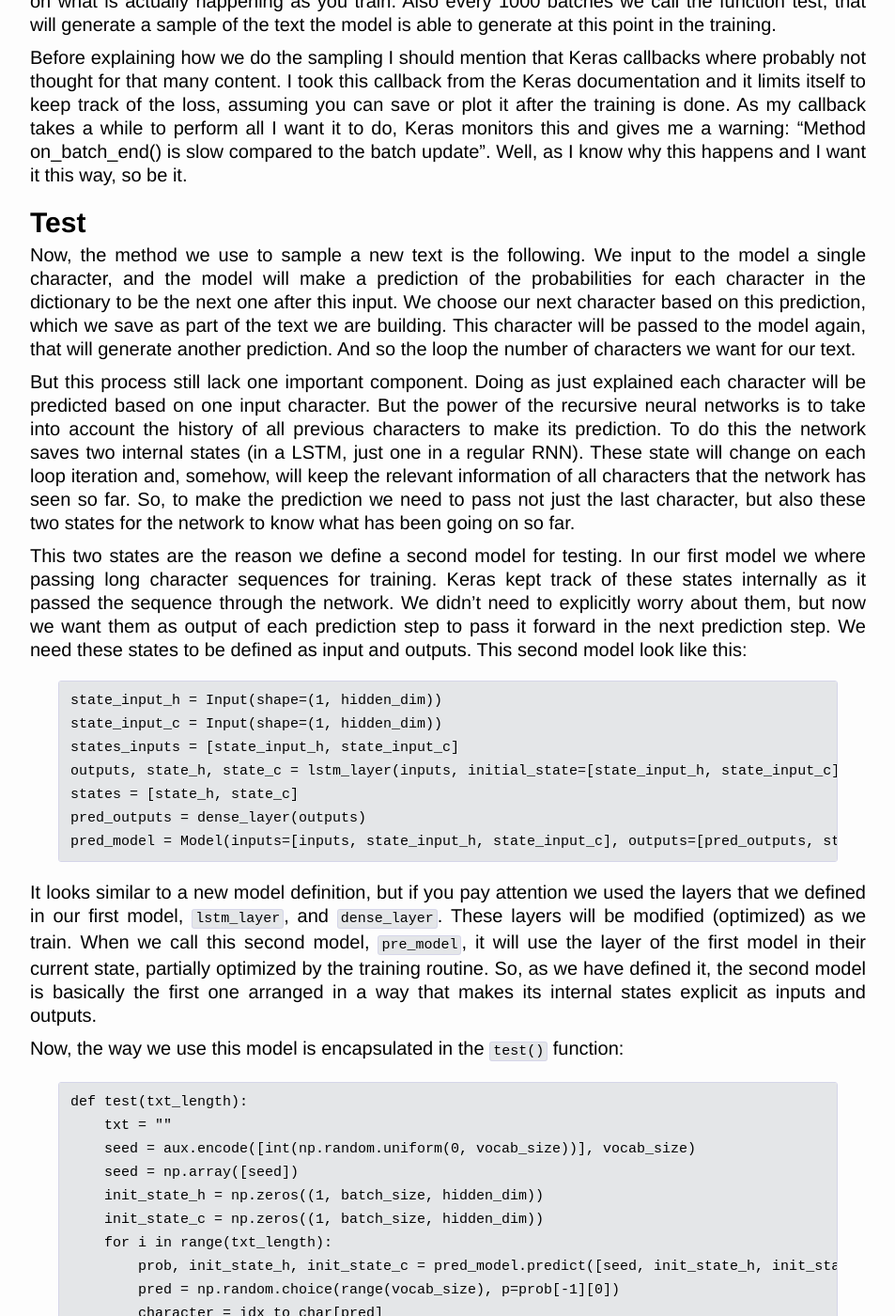
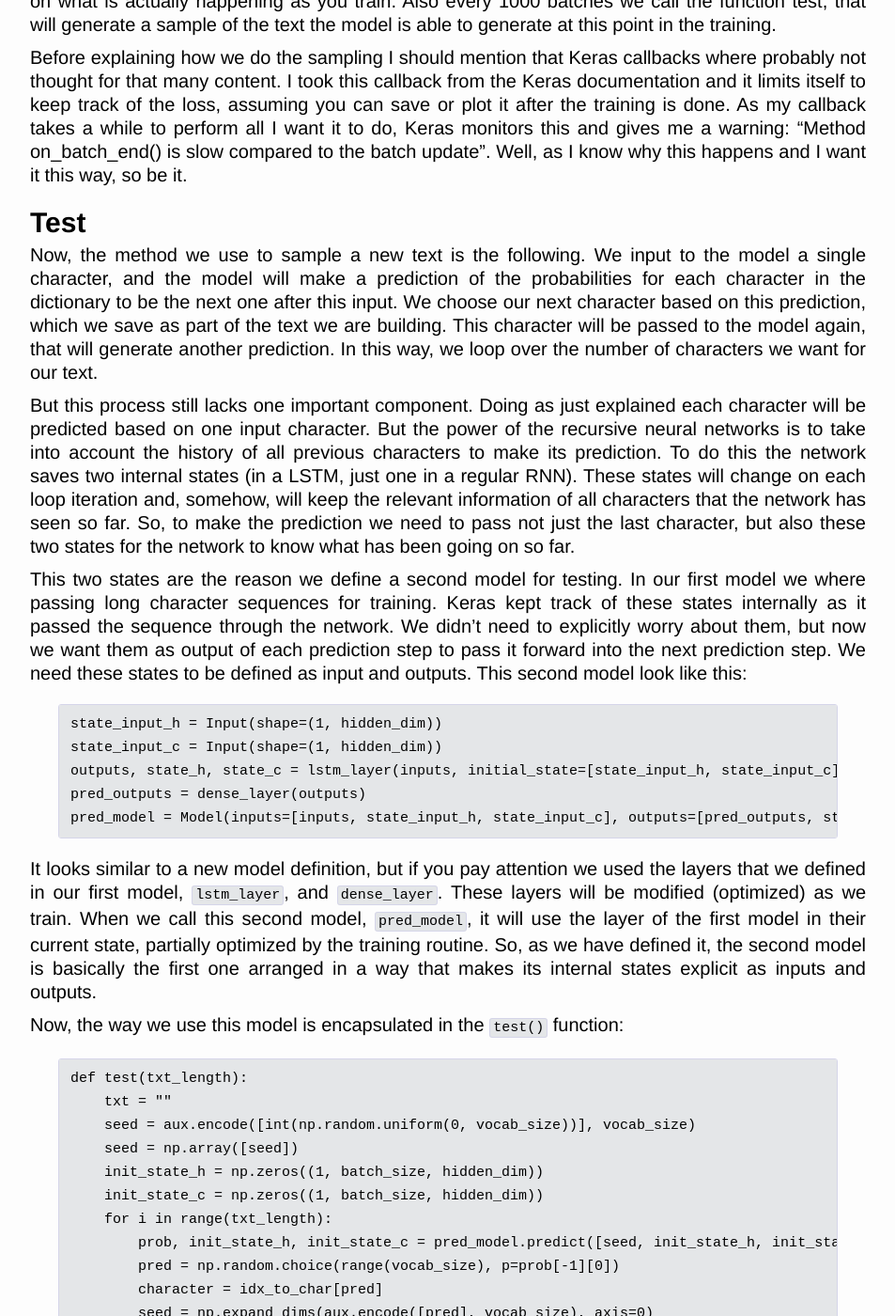
Before and after one commit to josehoras/josehoras.github.io, a Jekyll site: the page built from _posts/2019-05-05-lstm-in-keras.md, in a window 1280 px wide and 1400 px high, scrolled down 4190 px. Shown: the whole window at 94% size, without its empty margins (178-1131 px from the left). Built offline with Jekyll 4.4.1, drawn with Linux system fonts in a browser that asks for light colours.

Commit message:
Corrections

````diff
--- a/_posts/2019-05-05-lstm-in-keras.md
+++ b/_posts/2019-05-05-lstm-in-keras.md
@@ -112,23 +112,21 @@
 
 ## Test
 
-Now, the method we use to sample a new text is the following. We input to the model a single character, and the model will make a prediction of the probabilities for each character in the dictionary to be the next one after this input. We choose our next character based on this prediction, which we save as part of the text we are building. This character will be passed to the model again, that will generate another prediction. And so the loop the number of characters we want for our text.
+Now, the method we use to sample a new text is the following. We input to the model a single character, and the model will make a prediction of the probabilities for each character in the dictionary to be the next one after this input. We choose our next character based on this prediction, which we save as part of the text we are building. This character will be passed to the model again, that will generate another prediction. In this way, we loop over the number of characters we want for our text.
 
-But this process still lack one important component. Doing as just explained each character will be predicted based on one input character. But the power of the recursive neural networks is to take into account the history of all previous characters to make its prediction. To do this the network saves two internal states (in a LSTM, just one in a regular RNN). These state will change on each loop iteration and, somehow, will keep the relevant information of all characters that the network has seen so far. So, to make the prediction we need to pass not just the last character, but also these two states for the network to know what has been going on so far.
+But this process still lacks one important component. Doing as just explained each character will be predicted based on one input character. But the power of the recursive neural networks is to take into account the history of all previous characters to make its prediction. To do this the network saves two internal states (in a LSTM, just one in a regular RNN). These states will change on each loop iteration and, somehow, will keep the relevant information of all characters that the network has seen so far. So, to make the prediction we need to pass not just the last character, but also these two states for the network to know what has been going on so far.
 
-This two states are the reason we define a second model for testing. In our first model we where passing long character sequences for training. Keras kept track of these states internally as it passed the sequence through the network. We didn't need to explicitly worry about them, but now we want them as output of each prediction step to pass it forward in the next prediction step. We need these states to be defined as input and outputs. This second model look like this:
+This two states are the reason we define a second model for testing. In our first model we where passing long character sequences for training. Keras kept track of these states internally as it passed the sequence through the network. We didn't need to explicitly worry about them, but now we want them as output of each prediction step to pass it forward into the next prediction step. We need these states to be defined as input and outputs. This second model look like this:
 
 ```
 state_input_h = Input(shape=(1, hidden_dim))
 state_input_c = Input(shape=(1, hidden_dim))
-states_inputs = [state_input_h, state_input_c]
 outputs, state_h, state_c = lstm_layer(inputs, initial_state=[state_input_h, state_input_c])
-states = [state_h, state_c]
 pred_outputs = dense_layer(outputs)
 pred_model = Model(inputs=[inputs, state_input_h, state_input_c], outputs=[pred_outputs, state_h, state_c])
 ```
 
-It looks similar to a new model definition, but if you pay attention we used the layers that we defined in our first model, `lstm_layer`, and `dense_layer`. These layers will be modified (optimized) as we train. When we call this second model, `pre_model`, it will use the layer of the first model in their current state, partially optimized by the training routine. So, as we have defined it, the second model is basically the first one arranged in a way that makes its internal states explicit as inputs and outputs.
+It looks similar to a new model definition, but if you pay attention we used the layers that we defined in our first model, `lstm_layer`, and `dense_layer`. These layers will be modified (optimized) as we train. When we call this second model, `pred_model`, it will use the layer of the first model in their current state, partially optimized by the training routine. So, as we have defined it, the second model is basically the first one arranged in a way that makes its internal states explicit as inputs and outputs.
 
 Now, the way we use this model is encapsulated in the `test()` function:
 
````
Also changed, not shown: _posts/2019-05-05-lstm-in-tensorflow.md (+3 -3 lines).
